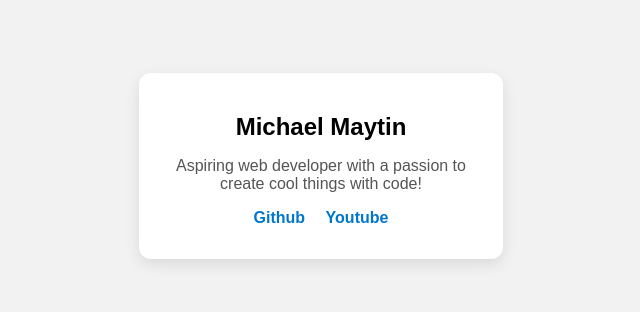
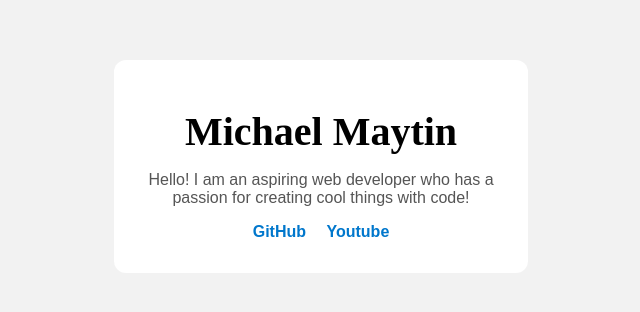
Before and after one commit to michaelmaytin/bio-card, a plain HTML site: page index.html in a window 1280 px wide. Shown: the part 242-554 px from the top of the page, without its empty margins (319-959 px from the left). Drawn offline with Linux system fonts and the light colour scheme.

Commit message:
Another iteration

```diff
--- a/index.html
+++ b/index.html
@@ -1,18 +1,17 @@
-<!DOCTYPE html>
+<!DOCTYpE html>
 <html lang="en">
     <head>
         <meta charset="UTF-8" />
-        <meta name="viewport" content="width=device-width, initial-scale=1.0" />
-        <title>My Bio Card</title>
+        <meta name="viewporr" content="width=device-width, initial-scale=1.0" />
         <link rel="stylesheet" href="style.css" />
         <link rel="icon" href="cat.png" />
     </head>
     <body>
         <div class="card">
             <h1>Michael Maytin</h1>
-            <p class="bio">Aspiring web developer with a passion to create cool things with code!</p>
+            <p class="bio">Hello! I am an aspiring web developer who has a passion for creating cool things with code!</p>
             <div class="links">
-                <a href="~">Github</a>
+                <a href="~">GitHub</a>
                 <a href="~">Youtube</a>
             </div>
         </div>
--- a/style.css
+++ b/style.css
@@ -1,5 +1,5 @@
 body {
-    font-family: Arial, sans-seriff;
+    font-family: Arial, sans-serif;
     background: #f2f2f2;
     display: flex;
     justify-content: center;
@@ -11,20 +11,21 @@ body {
     background: white;
     padding: 2rem;
     border-radius: 12px;
-    box-shadow: 0 5px 15px rgba(0,0,0,0.1);
+    box-shadow: 0 5px 15px rgba(0, 0, 0 0.1);
     text-align: center;
-    width: 300px
+    width: 350px;
 }
 
 .card:hover {
-    transform: translateY(-5px);
-    box-shadow: 0 10px 30px rgba(0,0,0,0.2);
-    transition: 0.3s ease;
+    transform: translateY(-15px);
+    box-shadow: 0 10px 30px rgba(0, 0, 0, 0.5);
+    transition: 1s ease
 }
 
 h1 {
-    margin: 0.5rem 0;
-    font-size: 1.5rem;
+    font-family: 'Playfair Display', serif;
+    margin: 1rem;
+    font-size: 2.5rem;
 }
 
 .bio {
@@ -38,5 +39,4 @@ h1 {
     color: #0077cc;
     text-decoration: none;
     font-weight: bold;
-
 }
```
